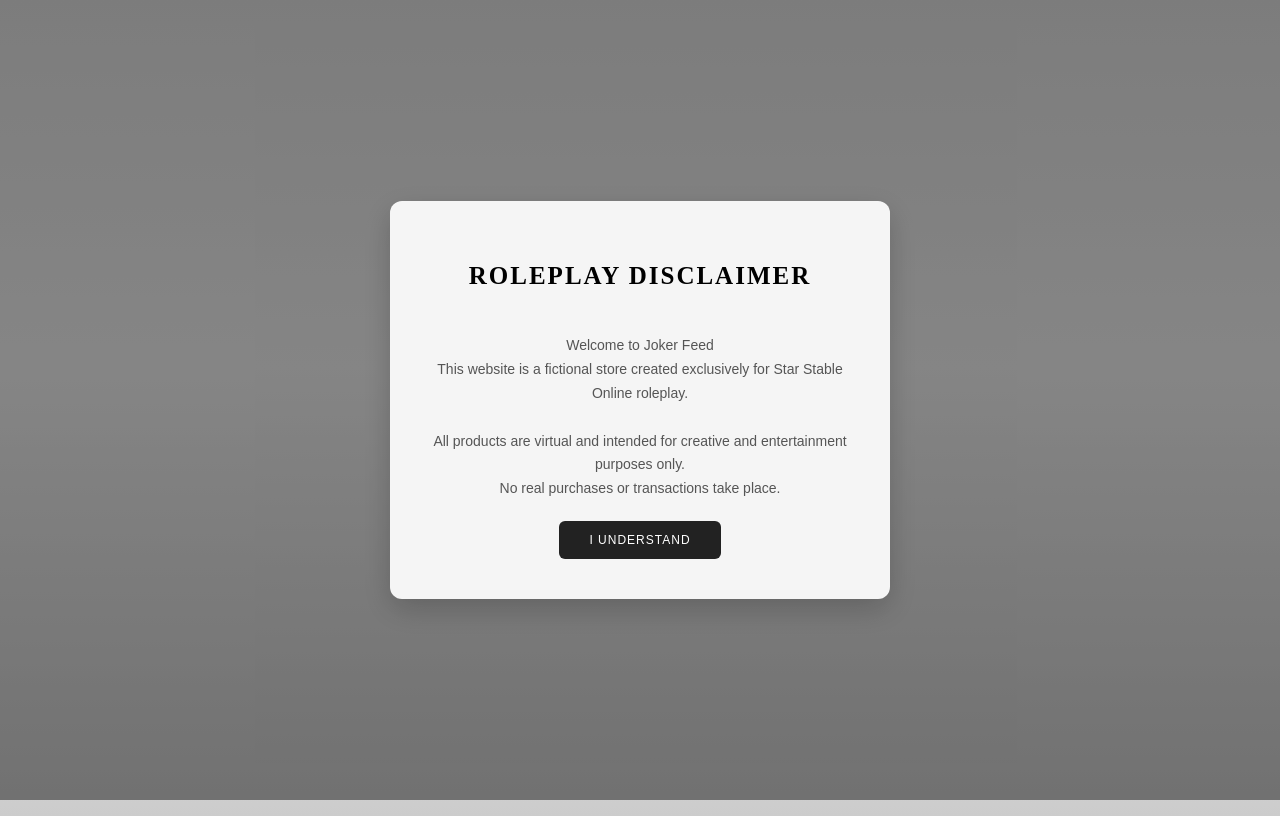
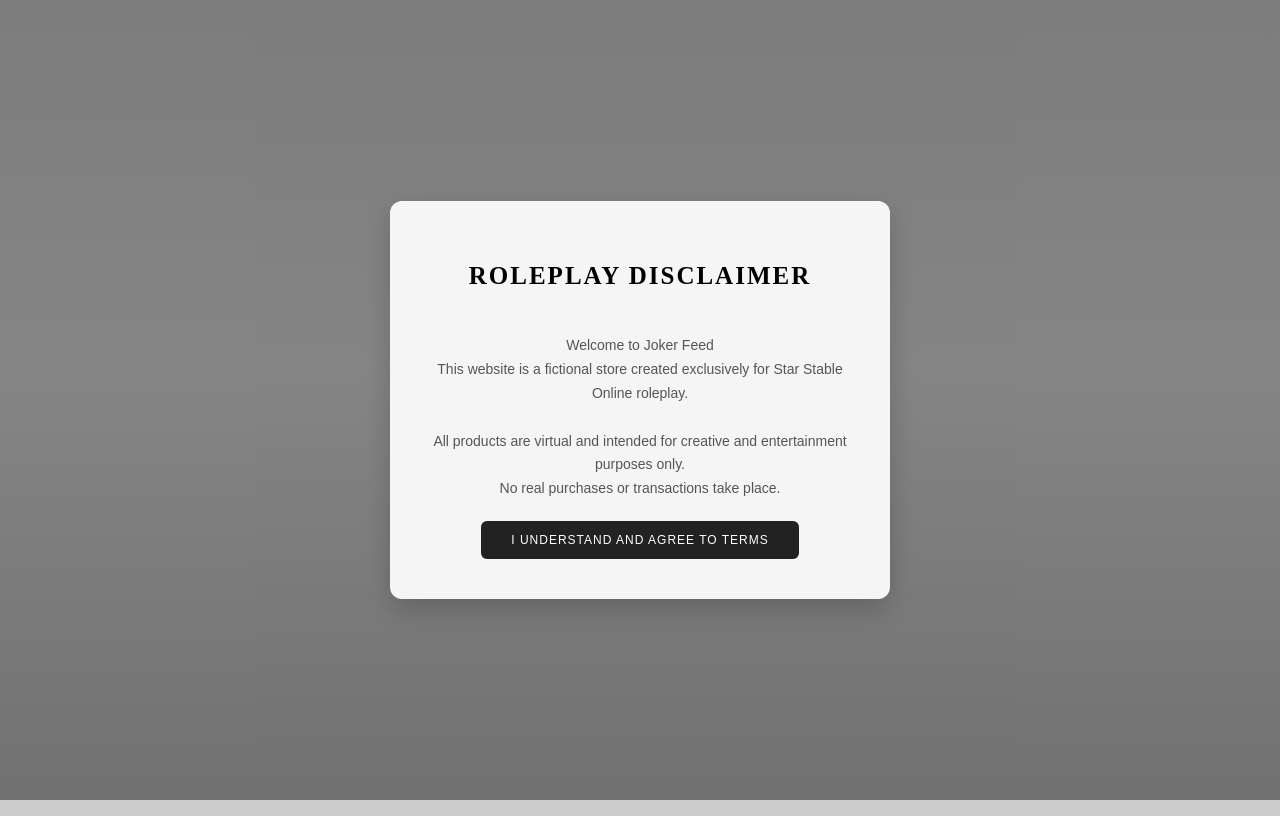
Before and after one commit to juliakatirol/joker-feed-strona, a plain HTML site: page menu.html in a window 1280 px wide. Drawn offline with Linux system fonts and the light colour scheme.

Commit message:
Update menu.html

```diff
--- a/menu.html
+++ b/menu.html
@@ -23,7 +23,7 @@
     </p>
 
     <button id="acceptDisclaimer">
-      I UNDERSTAND
+      I UNDERSTAND AND AGREE TO TERMS
     </button>
   </div>
 </div>
```
